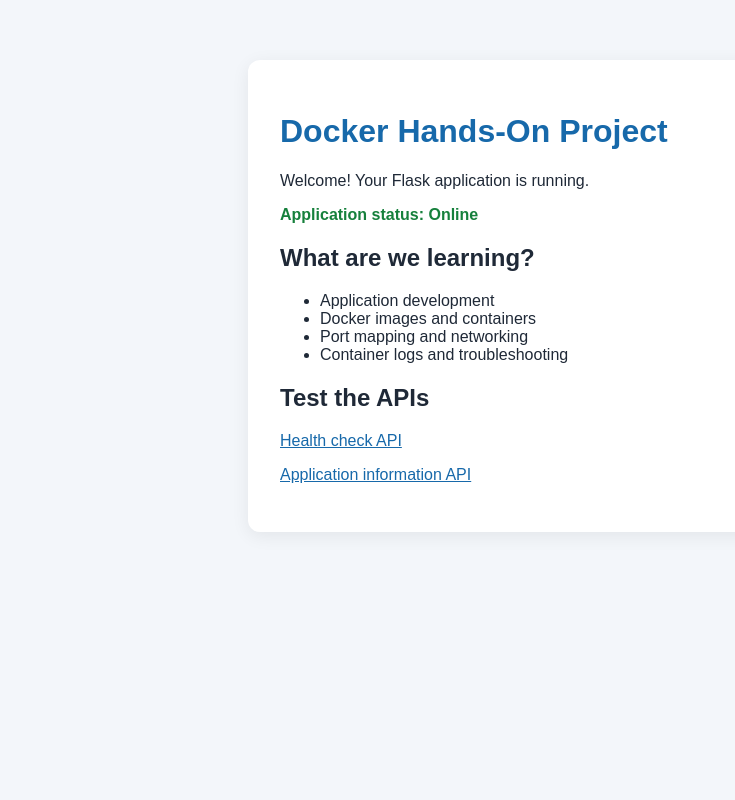
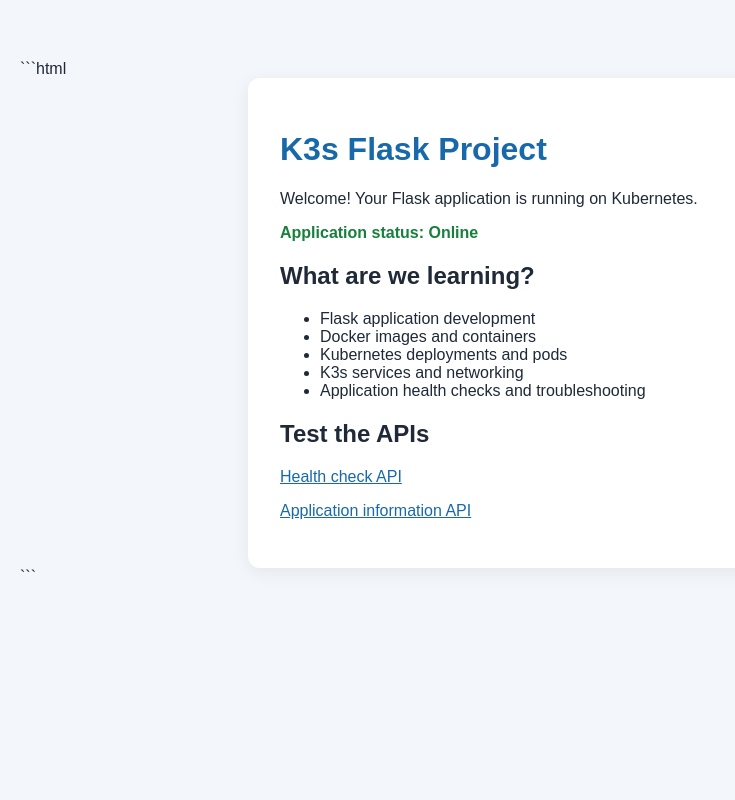
Before and after one commit to rskotla/k3s-flask-project, a Flask app: page / in a window 1280 px wide. Shown: the whole page, without its empty margins (0-735 px from the left). Run offline with Flask 3, Linux system fonts and the light colour scheme.

Commit message:
Update branding for K3s Flask project

````diff
--- a/app.py
+++ b/app.py
@@ -15,16 +15,16 @@ def home():
 def health():
     return jsonify({
         "status": "healthy",
-        "application": "docker-flask-project"
+        "application": "k3s-flask-project"
     }), 200
 
 
 @app.route("/api/info")
 def application_info():
     return jsonify({
-        "application": "Docker Hands-On Demo",
+        "application": "K3s Flask Demo",
         "version": "1.0.0",
-        "environment": "Docker Lab",
+        "environment": "K3s Lab",
         "message": "Application is running successfully!",
         "timestamp": datetime.now(UTC).isoformat()
     }), 200
--- a/templates/index.html
+++ b/templates/index.html
@@ -1,10 +1,10 @@
-
+```html
 <!DOCTYPE html>
 <html lang="en">
 <head>
     <meta charset="UTF-8">
     <meta name="viewport" content="width=device-width, initial-scale=1.0">
-    <title>Docker Hands-On Project</title>
+    <title>K3s Flask Project</title>
     <style>
         body {
             font-family: Arial, sans-serif;
@@ -29,16 +29,17 @@
 </head>
 <body>
     <div class="container">
-        <h1>Docker Hands-On Project</h1>
-        <p>Welcome! Your Flask application is running.</p>
+        <h1>K3s Flask Project</h1>
+        <p>Welcome! Your Flask application is running on Kubernetes.</p>
         <p class="status">Application status: Online</p>
 
         <h2>What are we learning?</h2>
         <ul>
-            <li>Application development</li>
+            <li>Flask application development</li>
             <li>Docker images and containers</li>
-            <li>Port mapping and networking</li>
-            <li>Container logs and troubleshooting</li>
+            <li>Kubernetes deployments and pods</li>
+            <li>K3s services and networking</li>
+            <li>Application health checks and troubleshooting</li>
         </ul>
 
         <h2>Test the APIs</h2>
@@ -47,3 +48,4 @@
     </div>
 </body>
 </html>
+```
````
